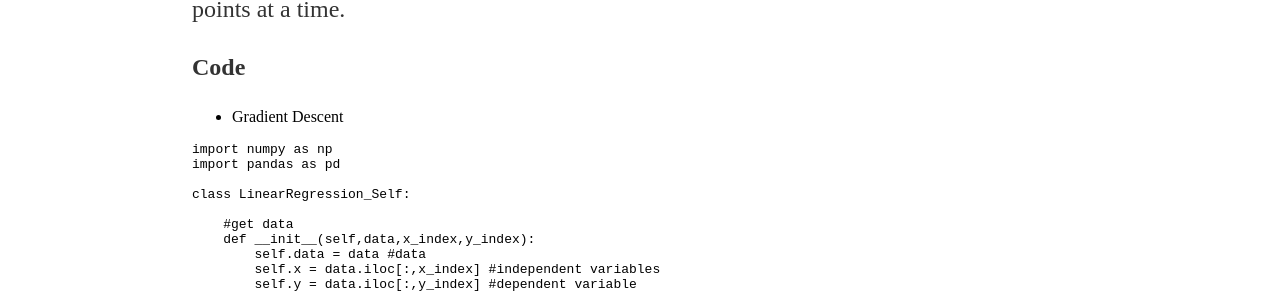
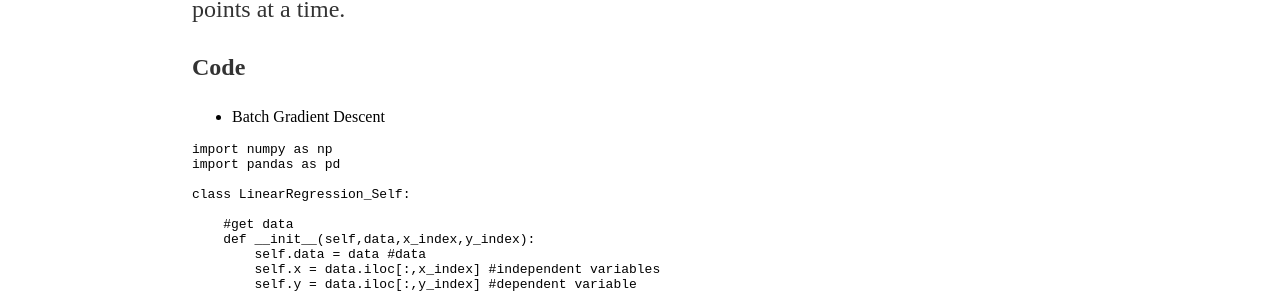
Before and after one commit to abhisheksanghai/abhisheksanghai.github.io, a Jekyll site: the page built from _posts/2019-05-03-linear-regression.md, in a window 1280 px wide and 900 px high, scrolled down 5606 px. Shown: the part 206-506 px from the top of the window. Built offline with Jekyll 4.4.1, drawn with Linux system fonts in a browser that asks for light colours.

Commit message:
Update 2019-05-03-linear-regression.md

````diff
--- a/_posts/2019-05-03-linear-regression.md
+++ b/_posts/2019-05-03-linear-regression.md
@@ -133,7 +133,7 @@ The process described above is called **Batch Gradient Descent**.
 An alternate process is **Stochastic Gradient Descent** where we update &theta;s based on 1 data point at a time. The data points are chosen randomly(stochastic). Another alternate approach is **Mini Batch Gradient Descent** where we update &theta;s based on certain fixed no. of data points at a time.
 
 **Code**
-- Gradient Descent
+- Batch Gradient Descent
 
 ```python
 import numpy as np
````
